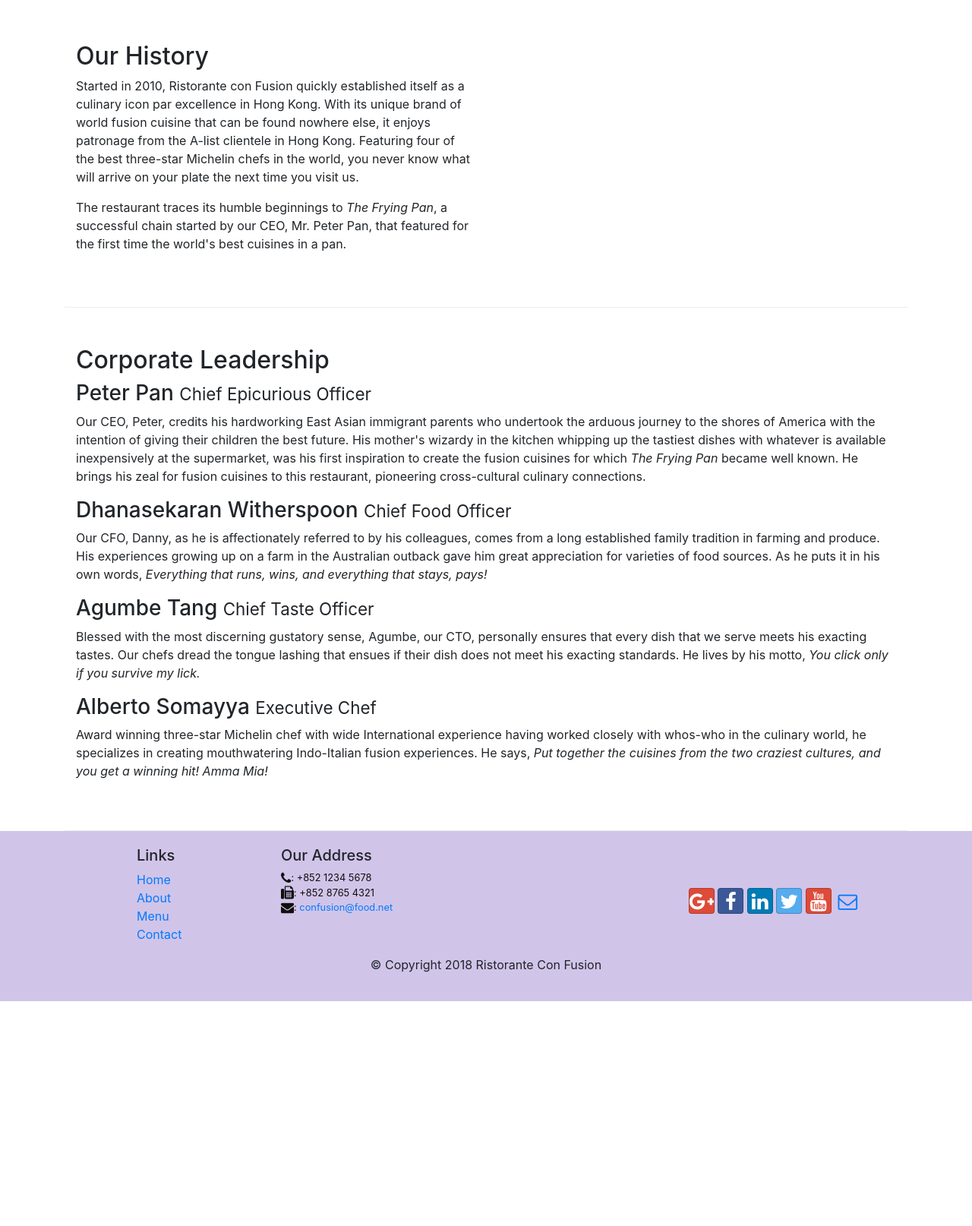
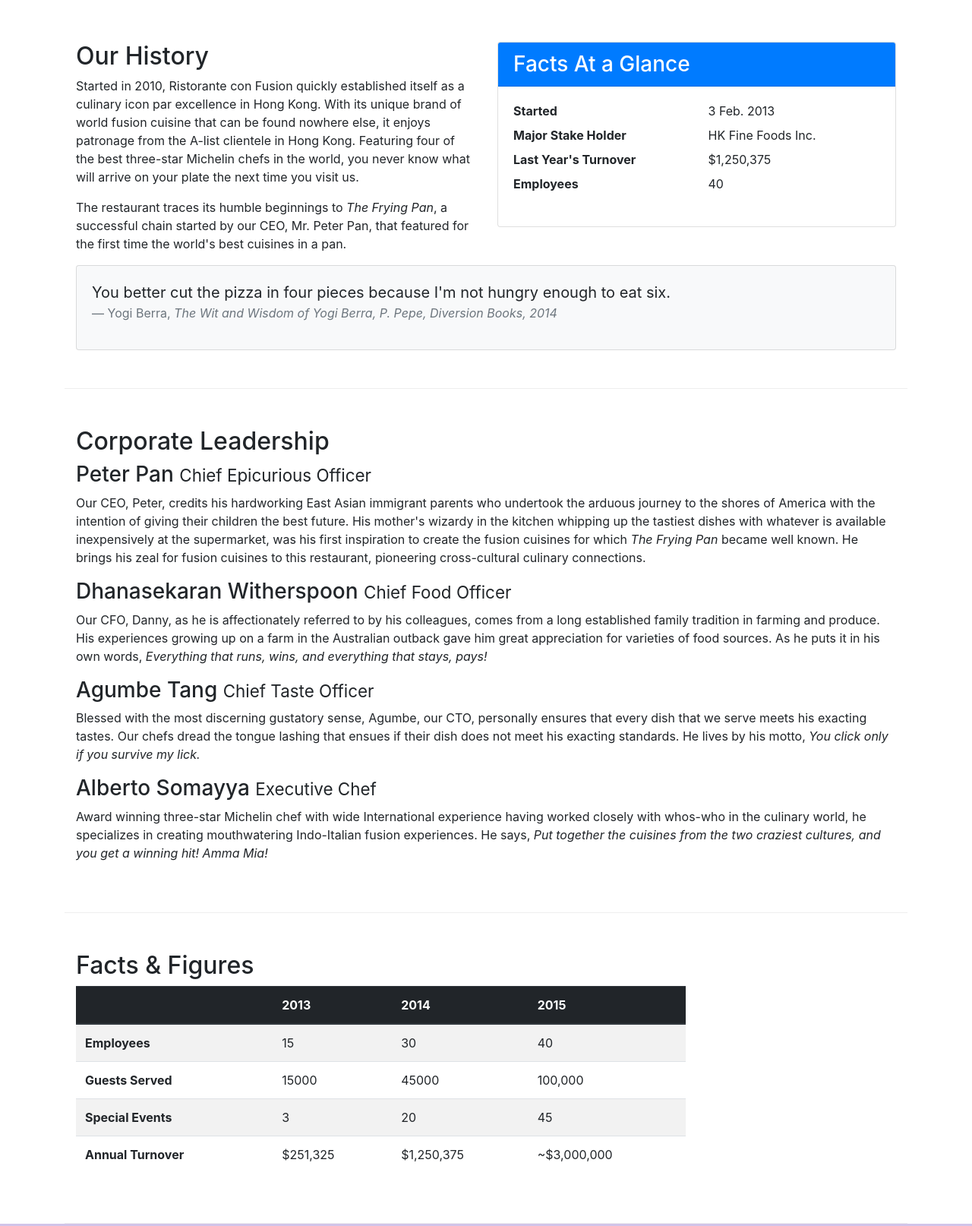
Before and after one commit to ankh2054/coursera-bootstrap, a website: page aboutus.html in a window 1280 px wide. Shown: the part 460-2074 px from the top of the page at 76% size. Before the commit the page ends 1778 px from the top, so only its background shows below. Drawn offline with nearby package versions, Linux system fonts and the light colour scheme.

```diff
--- a/aboutus.html
+++ b/aboutus.html
@@ -23,7 +23,7 @@
             <button class="navbar-toggler" type="button" data-toggle="collapse" data-target="#Navbar">
                 <span class="navbar-toggler-icon"></span>
             </button>
-            <a class="navbar-brand mr-auto" href="./index.html">Ristorante Con Fusion</a>
+            <a class="navbar-brand mr-auto" href="./index.html"><img src="img/logo.png" height="30" width="41"></a>
             <div class="collapse navbar-collapse" id="Navbar">
                 <ul class="navbar-nav mr-auto">
                     <li class="nav-item"><a class="nav-link" href="./index.html"><span class="fa fa-home fa-lg"></span> Home</a></li>
@@ -43,7 +43,8 @@
                     <h1>Ristorante con Fusion</h1>
                     <p>We take inspiration from the World's best cuisines, and create a unique fusion experience. Our lipsmacking creations will tickle your culinary senses!</p>
                 </div>
-                <div class="col-12 col-sm">
+                <div class="col-12 col-sm align-self-center">
+                    <img src="img/logo.png" class="img-fluid">
                 </div>
             </div>
         </div>
@@ -67,7 +68,34 @@
                 <p>Started in 2010, Ristorante con Fusion quickly established itself as a culinary icon par excellence in Hong Kong. With its unique brand of world fusion cuisine that can be found nowhere else, it enjoys patronage from the A-list clientele in Hong Kong.  Featuring four of the best three-star Michelin chefs in the world, you never know what will arrive on your plate the next time you visit us.</p>
                 <p>The restaurant traces its humble beginnings to <em>The Frying Pan</em>, a successful chain started by our CEO, Mr. Peter Pan, that featured for the first time the world's best cuisines in a pan.</p>
             </div>
-            <div>
+            <div class="col-12 col-sm-6">
+                <div class="card">
+                    <h3 class="card-header bg-primary text-white">Facts At a Glance</h3>
+                    <div class="card-body">
+                        <dl class="row">
+                            <dt class="col-6">Started</dt>
+                            <dd class="col-6">3 Feb. 2013</dd>
+                            <dt class="col-6">Major Stake Holder</dt>
+                            <dd class="col-6">HK Fine Foods Inc.</dd>
+                            <dt class="col-6">Last Year's Turnover</dt>
+                            <dd class="col-6">$1,250,375</dd>
+                            <dt class="col-6">Employees</dt>
+                            <dd class="col-6">40</dd>
+                        </dl>
+                    </div>
+                </div>
+            </div>
+            <div class="col-12">
+                <div class="card card-body bg-light">
+                    <blockquote class="blockquote">
+                        <p class="mb-0">You better cut the pizza in four pieces because
+                            I'm not hungry enough to eat six.</p>
+                        <footer class="blockquote-footer">Yogi Berra,
+                            <cite title="Source Title">The Wit and Wisdom of Yogi Berra,
+                            P. Pepe, Diversion Books, 2014</cite>
+                        </footer>
+                    </blockquote>
+                </div>
             </div>
         </div>
 
@@ -83,6 +111,51 @@
                 <p class="d-none d-sm-block">Blessed with the most discerning gustatory sense, Agumbe, our CTO, personally ensures that every dish that we serve meets his exacting tastes. Our chefs dread the tongue lashing that ensues if their dish does not meet his exacting standards. He lives by his motto, <em>You click only if you survive my lick.</em></p>
                 <h3>Alberto Somayya <small>Executive Chef</small></h3>
                 <p class="d-none d-sm-block">Award winning three-star Michelin chef with wide International experience having worked closely with whos-who in the culinary world, he specializes in creating mouthwatering Indo-Italian fusion experiences. He says, <em>Put together the cuisines from the two craziest cultures, and you get a winning hit! Amma Mia!</em></p>
+            </div>
+       </div>
+       <div class="row row-content">
+            <div class="col-12 col-sm-9">
+                <h2>Facts &amp; Figures</h2>
+                <div class="table-responsive">
+                    <table class="table table-striped">
+                        <thead class="thead-dark">
+                            <tr>
+                                <th>&nbsp;</th>
+                                <th>2013</th>
+                                <th>2014</th>
+                                <th>2015</th>
+                            </tr>
+                        </thead>
+                        <tbody>
+                            <tr>
+                                <th>Employees</th>
+                                <td>15</td>
+                                <td>30</td>
+                                <td>40</td>
+                            </tr>
+                            <tr>
+                                <th>Guests Served</th>
+                                <td>15000</td>
+                                <td>45000</td>
+                                <td>100,000</td>
+                            </tr>
+                            <tr>
+                                <th>Special Events</th>
+                                <td>3</td>
+                                <td>20</td>
+                                <td>45</td>
+                            </tr>
+                            <tr>
+                                <th>Annual Turnover</th>
+                                <td>$251,325</td>
+                                <td>$1,250,375</td>
+                                <td>~$3,000,000</td>
+                            </tr>
+                        </tbody>
+                    </table>
+                </div>
+            </div>
+            <div class="col-12 col-sm-3">
             </div>
        </div>
 
```
Also changed, not shown: contactus.html (+3 -2 lines), index.html (+30 -7 lines), img/alberto.png (added), img/buffet.png (added), img/logo.png (added), img/uthappizza.png (added), 1 other file.
